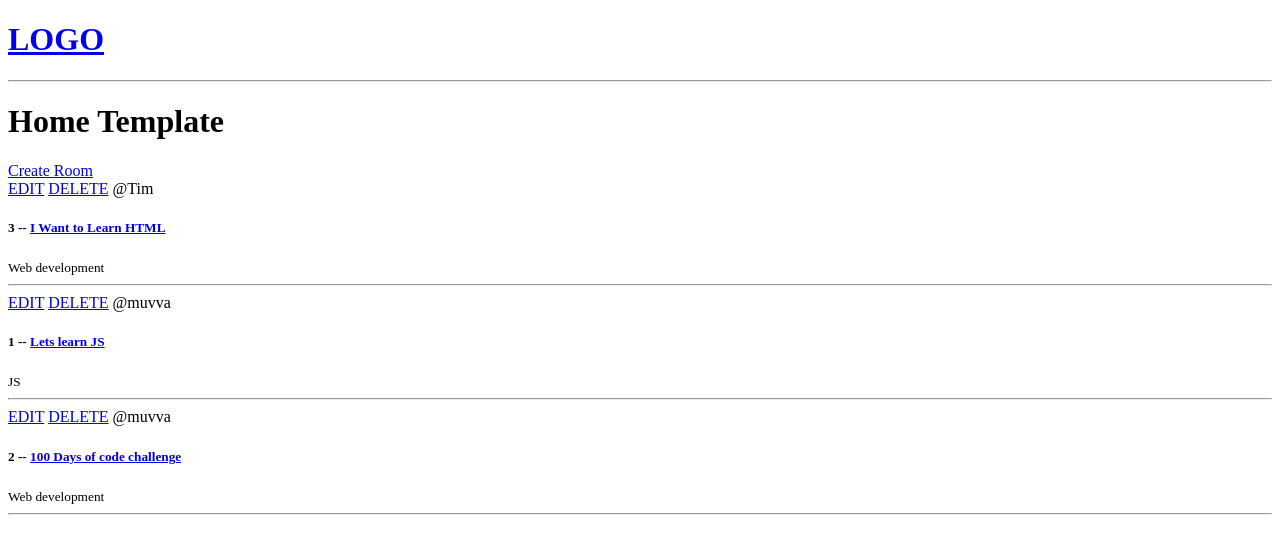
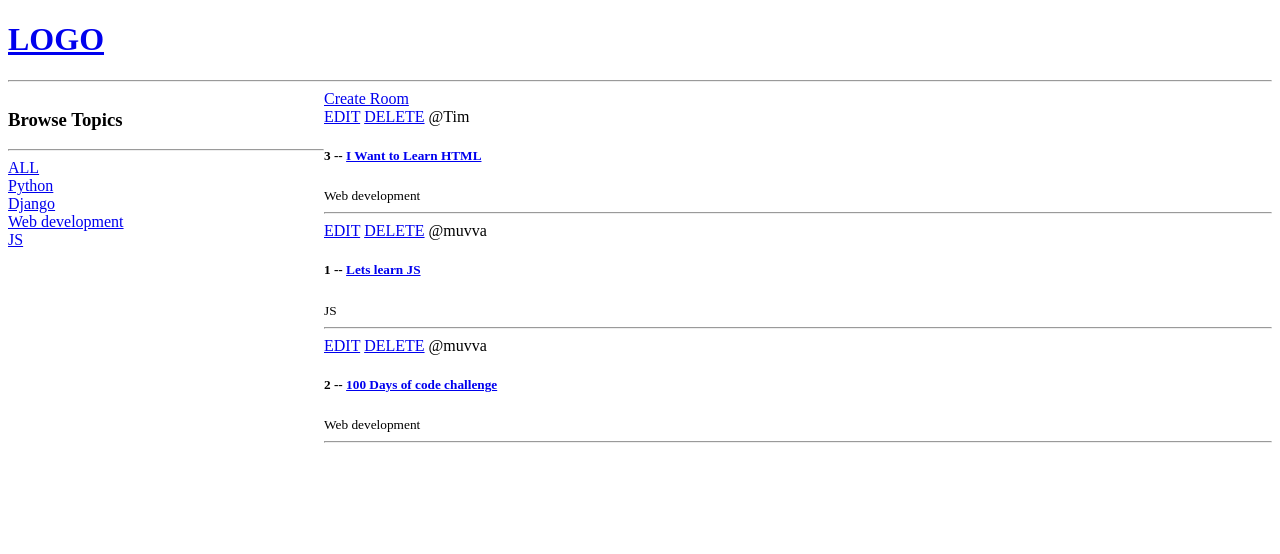
Before and after one commit to Muvva-Adityavardhan/Django-studyweb, a Django app: page / in a window 1280 px wide. Shown: the top 554 px of the page. Run offline with Django 5.2, Linux system fonts and the light colour scheme; data comes from the database, SQL or seed files in the repository.

Commit message:
Addition of the side bars and values

```diff
--- a/base/templates/base/home.html
+++ b/base/templates/base/home.html
@@ -2,7 +2,32 @@
 
 {% block content %}
 
-<h1>Home Template</h1>
+<style>
+    .home-container{
+        display: grid;
+        grid-template-columns: 1fr 3fr;
+
+    }
+</style>
+
+<div class = "home-container">
+
+    <div>
+        <h3>Browse Topics</h3>
+        <hr>
+
+        <div>
+            <a href = "{% url 'home' %}">ALL</a>
+        </div>
+
+
+        {% for topic in topics %}
+            <div>
+                <a href = "{% url 'home' %}?q={{topic.name}}">{{topic.name}}</a>
+            </div>
+        {% endfor %}
+    </div>
+
 
 
     <div>
@@ -23,4 +48,6 @@
             {% endfor %}
         </div>
     </div>
+
+</div>
 {% endblock %}
--- a/base/views.py
+++ b/base/views.py
@@ -1,6 +1,6 @@
 from django.shortcuts import render, redirect
 # Create your views here.
-from .models import Room
+from .models import Room, Topic
 from .forms import RoomForm
 # rooms = [
 #     {'id':1, 'name':"Lets learn python!"},
@@ -10,7 +10,8 @@ from .forms import RoomForm
 
 def home(request):
     rooms = Room.objects.all()
-    context = {'rooms':rooms}
+    topics = Topic.objects.all()
+    context = {'rooms':rooms, 'topics': topics}
     return render(request, 'base/home.html', context)
 
 def room(request,pk):
```
Lines whose indentation alone changed are shown as unchanged.
